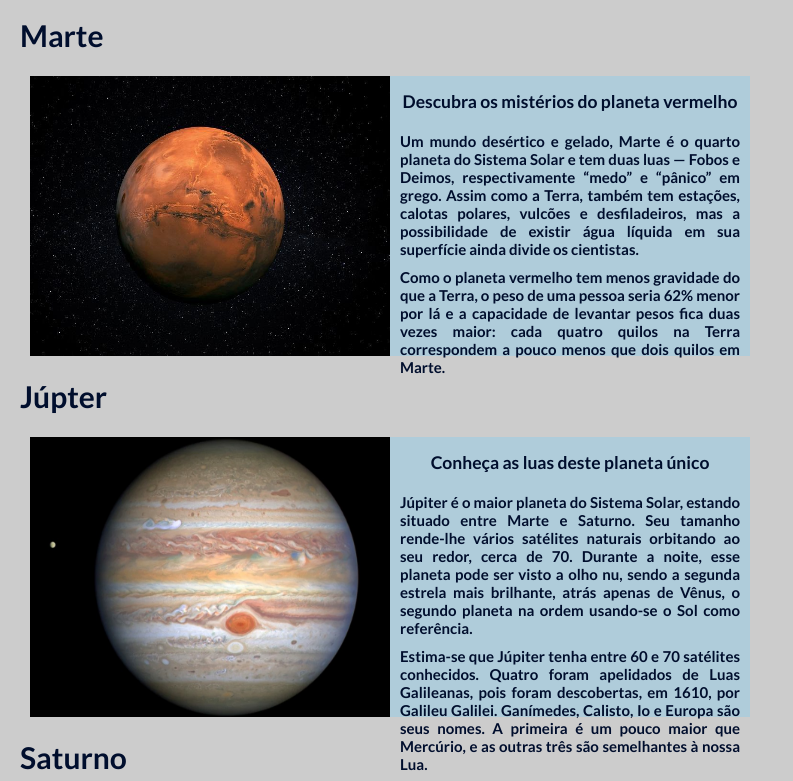
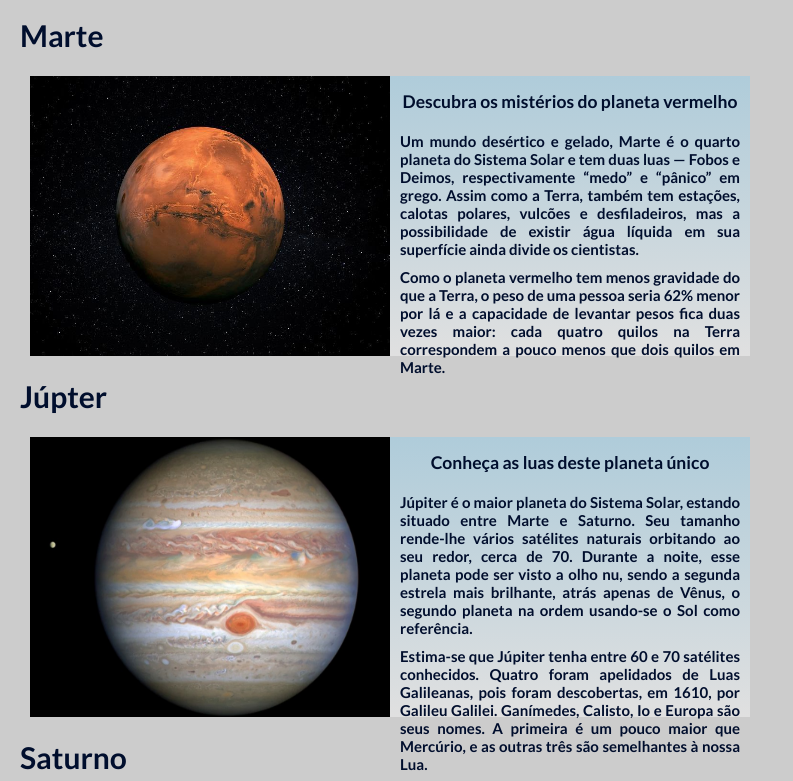
Before and after one commit to luisfernandohill/SpacePlus, a plain HTML site: page index.html in a window 1280 px wide. Shown: the part 947-1728 px from the top of the page, without its empty margins (0-793 px from the left). Drawn offline with Linux system fonts and the light colour scheme.

Commit message:
Adicionamos gradiente  ao box planeta sessao viagens

```diff
--- a/CSS/style.css
+++ b/CSS/style.css
@@ -142,7 +142,8 @@ li {
 .boxPlaneta {
     width: 45vh;
     height: 35vh;
-    background-color: #AFCCDA;
+    /* background-color: #AFCCDA; */
+    background-image: linear-gradient(to bottom,#AFCCDA,#e0e0e0);
     display: inline-block;
     vertical-align: top;
 }
```
